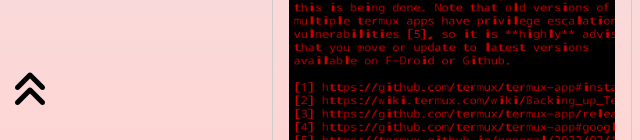
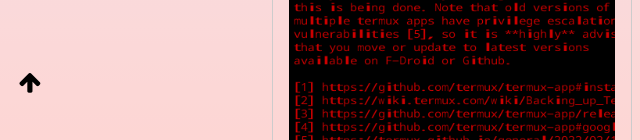
Before and after one commit to NIKHILKRISHNAK/NIKHILKRISHNAK.github.io, a plain HTML site: page index.html in a window 1280 px wide. Shown: the part 660-800 px from the top of the page, 0-640 px from the left. Drawn offline with Linux system fonts and the light colour scheme.

Commit message:
Update index.html

```diff
--- a/index.html
+++ b/index.html
@@ -279,7 +279,7 @@
     </main>
     <div class="uparrow">
     <a href="#" id ="arrow" >
-    <i style='font-size:40px; color:black' class='fas'>&#xf102;</i>
+    <i class="fa fa-arrow-up" style="font-size:24px;color:black;"></i>
     </a>
     </div>
     <footer>
```
